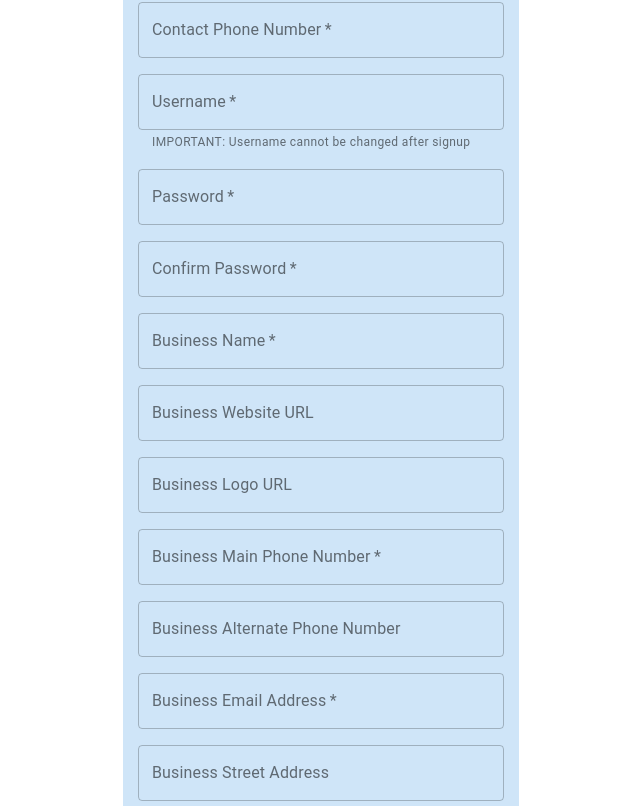
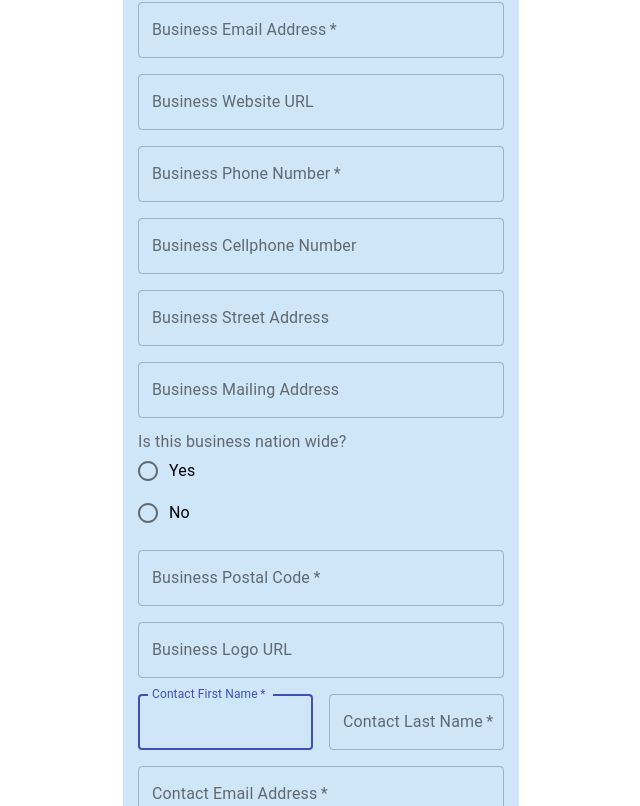
Before and after one commit to JadenBalogh/home-together-b, a React (Create React App) app in the folder client/: page /business-signup in a window 1280 px wide. Shown: the part 374-1180 px from the top of the page, without its empty margins (319-959 px from the left). Built offline with nearby package versions, Linux system fonts and the light colour scheme.

Commit message:
Fixed business signup fields

```diff
--- a/client/src/business-signup/BusinessSignup.js
+++ b/client/src/business-signup/BusinessSignup.js
@@ -18,6 +18,7 @@ class Signup extends Component {
         incorporatedOwners: null,
         contactFirstName: '',
         contactLastName: '',
+        contactEmail: '',
         contactPhone: '',
         username: '',
         password: '',
--- a/client/src/business-signup/BusinessSignupForm.js
+++ b/client/src/business-signup/BusinessSignupForm.js
@@ -57,6 +57,17 @@ export default function SignupForm(props) {
                 </Link>
               </Grid>
             </Grid>
+            <Grid item xs={12} container>
+              <TextField
+                name='organizationName'
+                variant='outlined'
+                required
+                fullWidth
+                id='organizationName'
+                label='Business Name'
+                onChange={props.handleInputChange}
+              />
+            </Grid>
             <Grid
               item
               xs={12}
@@ -78,13 +89,125 @@ export default function SignupForm(props) {
                   value={props.formData.incorporatedName}
                   text='Incorporated Name'
                 />
-                <IncText
-                  check={props.formData.incorporated}
-                  name='incorporatedOwners'
-                  value={props.formData.incorporatedOwners}
-                  text='Incorporated Owners'
-                />
               </FormControl>
+            </Grid>
+            <Grid item xs={12} container>
+              <TextField
+                variant='outlined'
+                required
+                fullWidth
+                id='organizationEmail'
+                label='Business Email Address'
+                type='email'
+                name='organizationEmail'
+                autoComplete='email'
+                onBlur={(event) => {
+                  props.handleInputChange(event, props.checkEmailExists);
+                }}
+                error={props.emailExists} //checks if email was already used
+                helperText={props.emailExists ? 'This email was already used to sign up.' : ''}
+              />
+            </Grid>
+            <Grid item xs={12} container>
+              <TextField
+                name='organizationWebsite'
+                variant='outlined'
+                fullWidth
+                id='organizationWebsite'
+                label='Business Website URL'
+                onChange={props.handleInputChange}
+              />
+            </Grid>
+            <Grid item xs={12} container>
+              <TextField
+                variant='outlined'
+                required
+                fullWidth
+                id='organizationMainPhone'
+                label='Business Phone Number'
+                name='organizationMainPhone'
+                type='tel'
+                autoComplete='phone'
+                onBlur={(event) => {
+                  props.handleInputChange(event, props.checkPhoneExists);
+                }}
+                error={props.phoneExists} //checks if phone number was already used.
+                helperText={props.phoneExists ? 'This phone number was already used to sign up.' : ''}
+              />
+            </Grid>
+            <Grid item xs={12} container>
+              <TextField
+                variant='outlined'
+                fullWidth
+                id='organizationAltPhone'
+                label='Business Cellphone Number'
+                name='organizationAltPhone'
+                type='tel'
+                autoComplete='phone'
+                onBlur={(event) => {
+                  props.handleInputChange(event, props.checkPhoneExists);
+                }}
+                error={props.phoneExists} //checks if phone number was already used.
+                helperText={props.phoneExists ? 'This phone number was already used to sign up.' : ''}
+              />
+            </Grid>
+            <Grid item xs={12} container>
+              <TextField
+                variant='outlined'
+                fullWidth
+                id='organizationStreetAddress'
+                label='Business Street Address'
+                name='organizationStreetAddress'
+                onChange={props.handleInputChange}
+              />
+            </Grid>
+            <Grid item xs={12} container>
+              <TextField
+                variant='outlined'
+                fullWidth
+                id='organizationMailingAddress'
+                label='Business Mailing Address'
+                name='organizationMailingAddress'
+                onChange={props.handleInputChange}
+              />
+            </Grid>
+            <Grid
+              item
+              xs={12}
+              container
+              direction='column'
+              alignItems='flex-start'
+              justify='flex-start'
+              onChange={props.handleInputChange}
+            >
+              <FormLabel component='legend'>Is this business nation wide?</FormLabel>
+              <FormControl component='fieldset'>
+                <RadioGroup aria-label='national' name='national' id='national'>
+                  <FormControlLabel value='true' control={<Radio />} label='Yes' />
+                  <FormControlLabel value='false' control={<Radio />} label='No' />
+                </RadioGroup>
+              </FormControl>
+            </Grid>
+            <Grid item xs={12} container>
+              <TextField
+                variant='outlined'
+                required
+                fullWidth
+                id='organizationPostalCode'
+                label='Business Postal Code'
+                name='organizationPostalCode'
+                onChange={props.handleInputChange}
+              />
+            </Grid>
+            <Grid item xs={12} container>
+              <TextField
+                name='organizationLogoURL'
+                variant='outlined'
+                fullWidth
+                id='organizationLogoURL'
+                label='Business Logo URL'
+                onChange={props.handleInputChange}
+              />
             </Grid>
             <Grid item xs={12} sm={6} container>
               <TextField
@@ -109,6 +232,23 @@ export default function SignupForm(props) {
                 name='contactLastName'
                 autoComplete='lname'
                 onChange={props.handleInputChange}
+              />
+            </Grid>
+            <Grid item xs={12} container>
+              <TextField
+                variant='outlined'
+                required
+                fullWidth
+                id='contactEmail'
+                label='Contact Email Address'
+                type='email'
+                name='contactEmail'
+                autoComplete='email'
+                onBlur={(event) => {
+                  props.handleInputChange(event, props.checkEmailExists);
+                }}
+                error={props.emailExists} //checks if email was already used
+                helperText={props.emailExists ? 'This email was already used to sign up.' : ''}
               />
             </Grid>
             <Grid item xs={12} container>
@@ -176,118 +316,6 @@ export default function SignupForm(props) {
                 helperText={!props.passwordsMatch ? 'Passwords do not match.' : ''}
               />
             </Grid>
-            <Grid item xs={12} container>
-              <TextField
-                name='organizationName'
-                variant='outlined'
-                required
-                fullWidth
-                id='organizationName'
-                label='Business Name'
-                onChange={props.handleInputChange}
-              />
-            </Grid>
-            <Grid item xs={12} container>
-              <TextField
-                name='organizationWebsite'
-                variant='outlined'
-                fullWidth
-                id='organizationWebsite'
-                label='Business Website URL'
-                onChange={props.handleInputChange}
-              />
-            </Grid>
-            <Grid item xs={12} container>
-              <TextField
-                name='organizationLogoURL'
-                variant='outlined'
-                fullWidth
-                id='organizationLogoURL'
-                label='Business Logo URL'
-                onChange={props.handleInputChange}
-              />
-            </Grid>
-            <Grid item xs={12} container>
-              <TextField
-                variant='outlined'
-                required
-                fullWidth
-                id='organizationMainPhone'
-                label='Business Main Phone Number'
-                name='organizationMainPhone'
-                type='tel'
-                autoComplete='phone'
-                onBlur={(event) => {
-                  props.handleInputChange(event, props.checkPhoneExists);
-                }}
-                error={props.phoneExists} //checks if phone number was already used.
-                helperText={props.phoneExists ? 'This phone number was already used to sign up.' : ''}
-              />
-            </Grid>
-            <Grid item xs={12} container>
-              <TextField
-                variant='outlined'
-                fullWidth
-                id='organizationAltPhone'
-                label='Business Alternate Phone Number'
-                name='organizationAltPhone'
-                type='tel'
-                autoComplete='phone'
-                onBlur={(event) => {
-                  props.handleInputChange(event, props.checkPhoneExists);
-                }}
-                error={props.phoneExists} //checks if phone number was already used.
-                helperText={props.phoneExists ? 'This phone number was already used to sign up.' : ''}
-              />
-            </Grid>
-            <Grid item xs={12} container>
-              <TextField
-                variant='outlined'
-                required
-                fullWidth
-                id='organizationEmail'
-                label='Business Email Address'
-                type='email'
-                name='organizationEmail'
-                autoComplete='email'
-                onBlur={(event) => {
-                  props.handleInputChange(event, props.checkEmailExists);
-                }}
-                error={props.emailExists} //checks if email was already used
-                helperText={props.emailExists ? 'This email was already used to sign up.' : ''}
-              />
-            </Grid>
-            <Grid item xs={12} container>
-              <TextField
-                variant='outlined'
-                fullWidth
-                id='organizationStreetAddress'
-                label='Business Street Address'
-                name='organizationStreetAddress'
-                onChange={props.handleInputChange}
-              />
-            </Grid>
-            <Grid item xs={12} container>
-              <TextField
-                variant='outlined'
-                fullWidth
-                id='organizationMailingAddress'
-                label='Business Mailing Address'
-                name='organizationMailingAddress'
-                onChange={props.handleInputChange}
-              />
-            </Grid>
-            <Grid item xs={12} container>
-              <TextField
-                variant='outlined'
-                required
-                fullWidth
-                id='organizationPostalCode'
-                label='Business Postal Code'
-                name='organizationPostalCode'
-                onChange={props.handleInputChange}
-              />
-            </Grid>
           </Grid>
           <Button type='submit' fullWidth variant='contained' color='primary'>
             Sign Up
```
Also changed, not shown: 2 other files (tests, documents, lock files or other folders).
